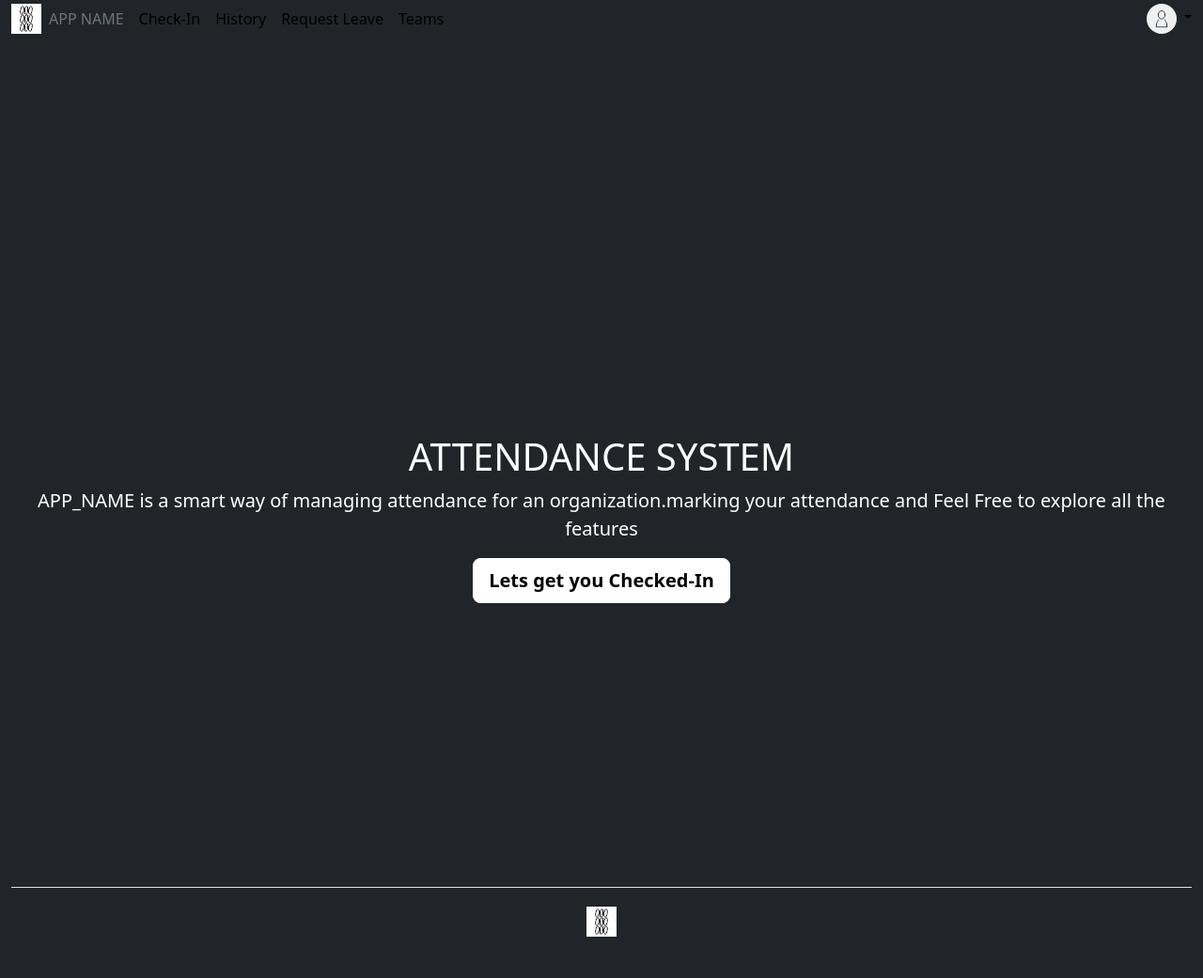
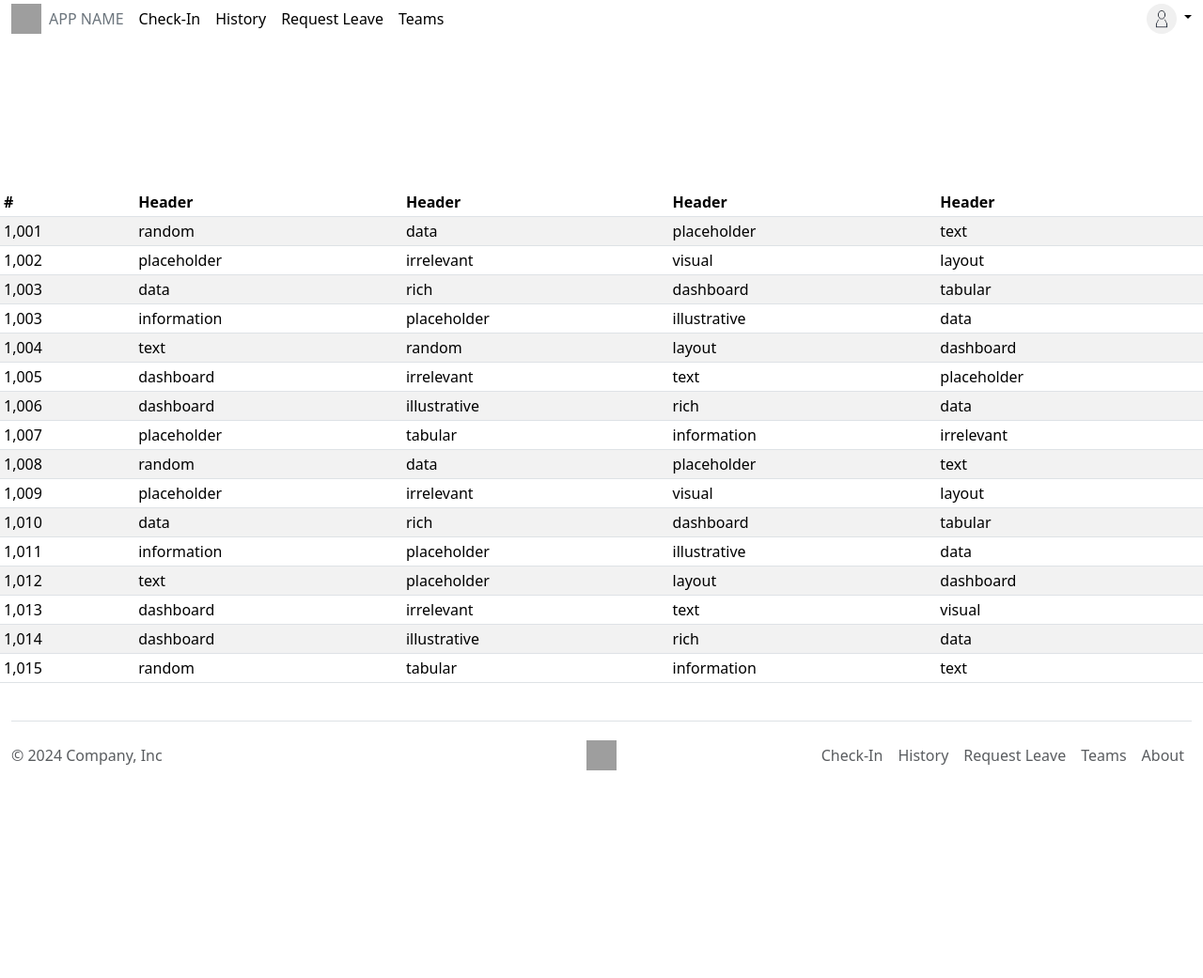
Before and after one commit to e9vkumar/attendance-system, a Django app: page /log/home/ in a window 1280 px wide. Shown: the whole page at 94% size. After the commit the page ends 820 px from the top, so only its background shows below. Run offline with Django 4.2, Linux system fonts and the light colour scheme; some libraries are stand-ins or nearby versions; grey boxes are pictures that could not be loaded.

Commit message:
new design

```diff
--- a/attendance_logger/templates/base.html
+++ b/attendance_logger/templates/base.html
@@ -9,14 +9,14 @@
 </head>
 
 
-<body class="bg-dark">
+<body>
 
 
     <div class="container-fluid"  style="height:200px;">
       <div class="d-flex flex-wrap align-items-center justify-content-center justify-content-lg-start">
         <a href="/" class="d-flex align-items-center mb-2 mb-lg-0 link-body-emphasis text-decoration-none">
           {% comment %} <svg class="bi me-2" width="40" height="32" role="img" aria-label="Bootstrap"><use xlink:href="#bootstrap"></use></svg> {% endcomment %}
-          <img src="{% static 'logo.png' %}" height="32" width="32">
+          <img src="{% static 'logo' %}" height="32" width="32">
         </a>
 
         <ul class="nav col-12 col-lg-auto me-lg-auto mb-2 justify-content-center mb-md-0">
@@ -59,7 +59,7 @@
     <p class="col-md-4 mb-0 text-body-secondary" style="color:white;">© 2024 Company, Inc</p>
 
     <a href="/" class="col-md-4 d-flex align-items-center justify-content-center mb-3 mb-md-0 me-md-auto link-body-emphasis text-decoration-none">
-      <img src="{% static 'logo.png' %}" alt="mdo" width="32" height="32" >
+      <img src="{% static 'logo' %}" alt="mdo" width="32" height="32" >
     </a>
 
     <ul class="nav col-md-4 justify-content-end">
--- a/attendance_logger/templates/homepage.html
+++ b/attendance_logger/templates/homepage.html
@@ -10,6 +10,11 @@
      align-items:center;
      height:90vh;
     }
+
+    .table-data *{
+      color:white;
+    }
+
     #text-animate {
       text-align:center;
     }
@@ -18,29 +23,137 @@
 {% endblock %}
 
 {% block content %}
-<main class="px-3 main-area" >
-    <h1>ATTENDANCE SYSTEM</h1>
-    <p class="lead" id="text-animate"></p>
-    <p class="lead" style="border-top:350px;">
-      <a href="#" class="btn btn-lg btn-light fw-bold border-white bg-white">Lets get you Checked-In</a>
-    </p>
-  </main>
+  <div class="table-responsive small data-table">
+        <table class="table table-striped table-sm">
+          <thead>
+            <tr>
+              <th scope="col">#</th>
+              <th scope="col">Header</th>
+              <th scope="col">Header</th>
+              <th scope="col">Header</th>
+              <th scope="col">Header</th>
+            </tr>
+          </thead>
+          <tbody>
+            <tr>
+              <td>1,001</td>
+              <td>random</td>
+              <td>data</td>
+              <td>placeholder</td>
+              <td>text</td>
+            </tr>
+            <tr>
+              <td>1,002</td>
+              <td>placeholder</td>
+              <td>irrelevant</td>
+              <td>visual</td>
+              <td>layout</td>
+            </tr>
+            <tr>
+              <td>1,003</td>
+              <td>data</td>
+              <td>rich</td>
+              <td>dashboard</td>
+              <td>tabular</td>
+            </tr>
+            <tr>
+              <td>1,003</td>
+              <td>information</td>
+              <td>placeholder</td>
+              <td>illustrative</td>
+              <td>data</td>
+            </tr>
+            <tr>
+              <td>1,004</td>
+              <td>text</td>
+              <td>random</td>
+              <td>layout</td>
+              <td>dashboard</td>
+            </tr>
+            <tr>
+              <td>1,005</td>
+              <td>dashboard</td>
+              <td>irrelevant</td>
+              <td>text</td>
+              <td>placeholder</td>
+            </tr>
+            <tr>
+              <td>1,006</td>
+              <td>dashboard</td>
+              <td>illustrative</td>
+              <td>rich</td>
+              <td>data</td>
+            </tr>
+            <tr>
+              <td>1,007</td>
+              <td>placeholder</td>
+              <td>tabular</td>
+              <td>information</td>
+              <td>irrelevant</td>
+            </tr>
+            <tr>
+              <td>1,008</td>
+              <td>random</td>
+              <td>data</td>
+              <td>placeholder</td>
+              <td>text</td>
+            </tr>
+            <tr>
+              <td>1,009</td>
+              <td>placeholder</td>
+              <td>irrelevant</td>
+              <td>visual</td>
+              <td>layout</td>
+            </tr>
+            <tr>
+              <td>1,010</td>
+              <td>data</td>
+              <td>rich</td>
+              <td>dashboard</td>
+              <td>tabular</td>
+            </tr>
+            <tr>
+              <td>1,011</td>
+              <td>information</td>
+              <td>placeholder</td>
+              <td>illustrative</td>
+              <td>data</td>
+            </tr>
+            <tr>
+              <td>1,012</td>
+              <td>text</td>
+              <td>placeholder</td>
+              <td>layout</td>
+              <td>dashboard</td>
+            </tr>
+            <tr>
+              <td>1,013</td>
+              <td>dashboard</td>
+              <td>irrelevant</td>
+              <td>text</td>
+              <td>visual</td>
+            </tr>
+            <tr>
+              <td>1,014</td>
+              <td>dashboard</td>
+              <td>illustrative</td>
+              <td>rich</td>
+              <td>data</td>
+            </tr>
+            <tr>
+              <td>1,015</td>
+              <td>random</td>
+              <td>tabular</td>
+              <td>information</td>
+              <td>text</td>
+            </tr>
+          </tbody>
+        </table>
+      </div>
 {% endblock content %}
 
 {% block scriptjs %}
 <script>
-var i = 0;
-var txt = "APP_NAME is a smart way of managing attendance for an organization.marking your attendance and \
- Feel Free to explore all the features. Manage your Teams with never before ease,Dont forget to mark yours first!";
-var speed = 50;
-{% comment %} document.getElementById("text-animate").innerHTML = "";           {% endcomment %}
-function typeWriter() {
-  if (i < txt.length) {
-    document.getElementById("text-animate").innerHTML += txt.charAt(i);
-    i++;
-    setTimeout(typeWriter, speed);
-  }
-}
-document.addEventListener("DOMContent-Loaded",typeWriter());
+
 </script>
 {% endblock scriptjs %}
--- a/attendance_logger/urls.py
+++ b/attendance_logger/urls.py
@@ -1,9 +1,11 @@
 from django.urls import path
-from .views import base,register,login,home
+from .views import base,register,login,home,checkin,request_leave
 
 urlpatterns = [
     path('register/',register,name="register"),
     path('login/',login,name="login"),
     path('base/',base,name="base"),
     path('home/',home,name="home"),
+    path('checkin/',checkin,name="checkin"),
+    path("request/",request_leave,name="request"),
 ]
--- a/attendance_logger/views.py
+++ b/attendance_logger/views.py
@@ -13,3 +13,9 @@
 
 def home(request):
     return render(request=request,template_name="homepage.html")
+
+def checkin(request):
+    return render(request=request,template_name="checkin.html")
+
+def request_leave(request):
+    return render(request=request,template_name="request.html")
```
Also changed, not shown: attendance_logger/templates/checkin.html (added, +47 -0 lines), attendance_logger/templates/request.html (added, +41 -0 lines).
